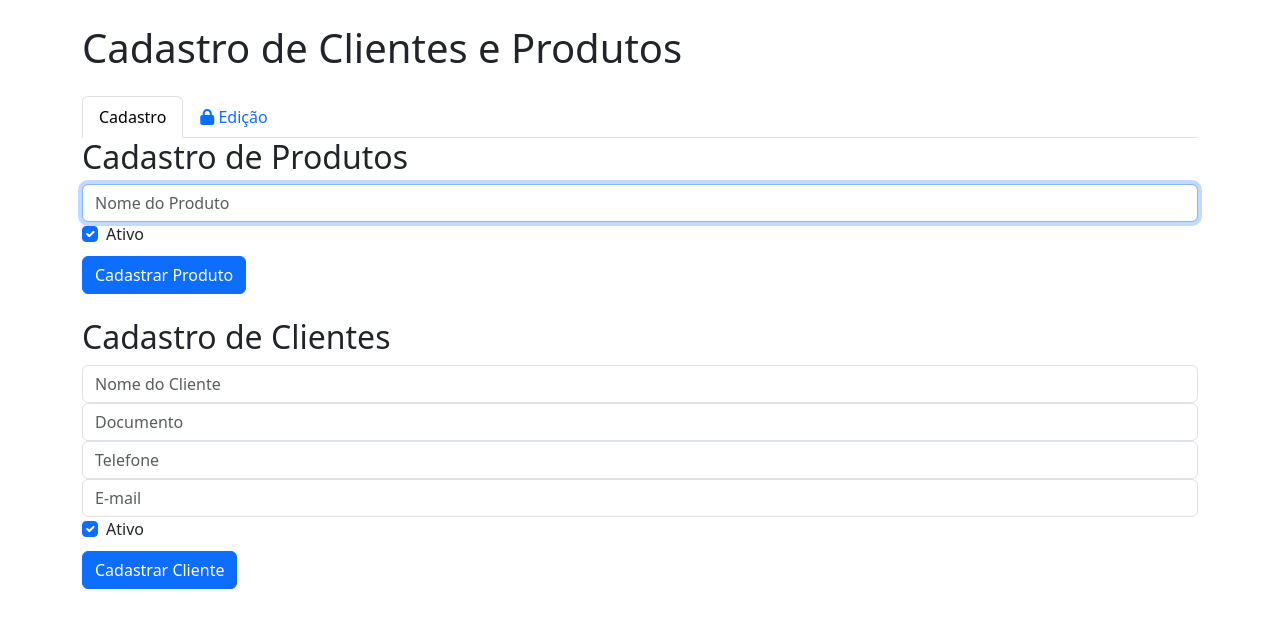
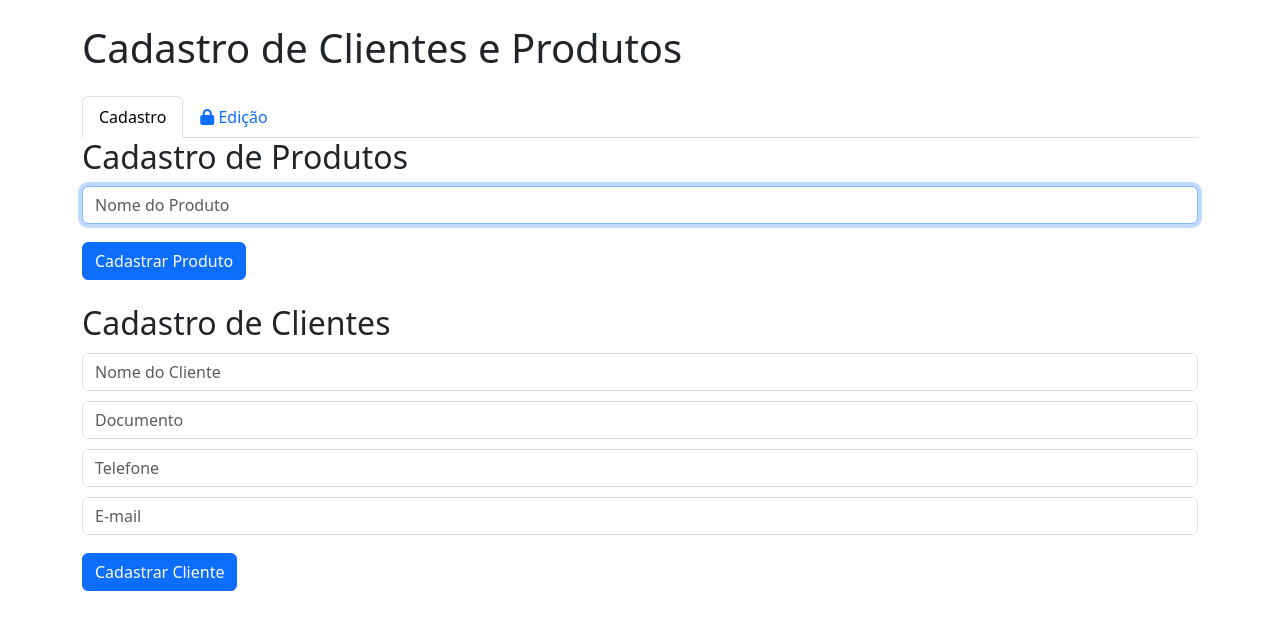
Before and after one commit to vbrosso/cadastroclientevue, a Vue app: page / in a window 1280 px wide. Shown: the top 630 px of the page. Built offline with nearby package versions, Linux system fonts and the light colour scheme.

Commit message:
adiciona validação email e campos vazios

```diff
--- a/package.json
+++ b/package.json
@@ -11,7 +11,10 @@
     "@fortawesome/fontawesome-free": "^6.5.1",
     "bootstrap": "^5.3.3",
     "core-js": "^3.8.3",
-    "vue": "^2.6.14"
+    "v-mask": "^2.3.0",
+    "vue": "^2.6.14",
+    "vue-sweetalert2": "^5.0.5",
+    "vue-the-mask": "^0.11.1"
   },
   "devDependencies": {
     "@babel/core": "^7.12.16",
--- a/src/App.vue
+++ b/src/App.vue
@@ -27,10 +27,6 @@
           <div class="form-group">
             <input type="text" class="form-control" v-model="produto.nome" placeholder="Nome do Produto" autofocus>
           </div>
-          <div class="form-check">
-            <input type="checkbox" class="form-check-input" id="produtoAtivo" v-model="produto.ativo">
-            <label class="form-check-label" for="produtoAtivo">Ativo</label>
-          </div>
           <button class="btn btn-primary mt-2" @click="cadastrarProduto">Cadastrar Produto</button>
         </div>
 
@@ -48,10 +44,6 @@
           </div>
           <div class="form-group">
             <input type="text" class="form-control" v-model="cliente.email" placeholder="E-mail">
-          </div>
-          <div class="form-check">
-            <input type="checkbox" class="form-check-input" id="clienteAtivo" v-model="cliente.ativo">
-            <label class="form-check-label" for="clienteAtivo">Ativo</label>
           </div>
           <button class="btn btn-primary mt-2" @click="cadastrarCliente">Cadastrar Cliente</button>
         </div>
@@ -131,6 +123,18 @@ export default {
   },
   methods: {
     cadastrarCliente() {
+      // Validando campos
+      if (!this.cliente.nome || !this.cliente.documento || !this.cliente.telefone || !this.cliente.email) {
+        window.alert('Por favor, preencha todos os campos do formulário.');
+        return;
+      }
+
+      // Simulando validação de e-mail
+      if (!this.validarEmail(this.cliente.email)) {
+        window.alert('Por favor, insira um e-mail válido.');
+        return;
+      }
+
       this.clientes.push({ ...this.cliente });
       this.cliente = {
         nome: '',
@@ -139,13 +143,25 @@ export default {
         email: '',
         ativo: true
       };
+
+      // Alerta de sucesso
+      window.alert('Cliente cadastrado com sucesso!');
     },
     cadastrarProduto() {
+      // Validando campos
+      if (!this.produto.nome) {
+        window.alert('Por favor, preencha o nome do produto.');
+        return;
+      }
+
       this.produtos.push({ ...this.produto });
       this.produto = {
         nome: '',
         ativo: true
       };
+
+      // Alerta de sucesso
+      window.alert('Produto cadastrado com sucesso!');
     },
     associarProduto() {
       if (this.clienteSelecionado && this.produtoSelecionado) {
@@ -166,11 +182,24 @@ export default {
     },
     ativarInativarProduto(produto) {
       produto.ativo = !produto.ativo;
+    },
+    validarEmail(email) {
+      // Regex simples para validar o formato do e-mail
+      const regex = /\S+@\S+\.\S+/;
+      return regex.test(email);
     }
   }
 };
 </script>
 
 <style>
-/* CSS CUSTOM */
+#myTabContent .form-group{
+  margin: 10px 0;
+}
+#myTab li{
+  cursor: pointer;
+}
+.list-group button{
+  margin-right: 3px;
+}
 </style>
```
Also changed, not shown: 1 other file (tests, documents, lock files or other folders).
